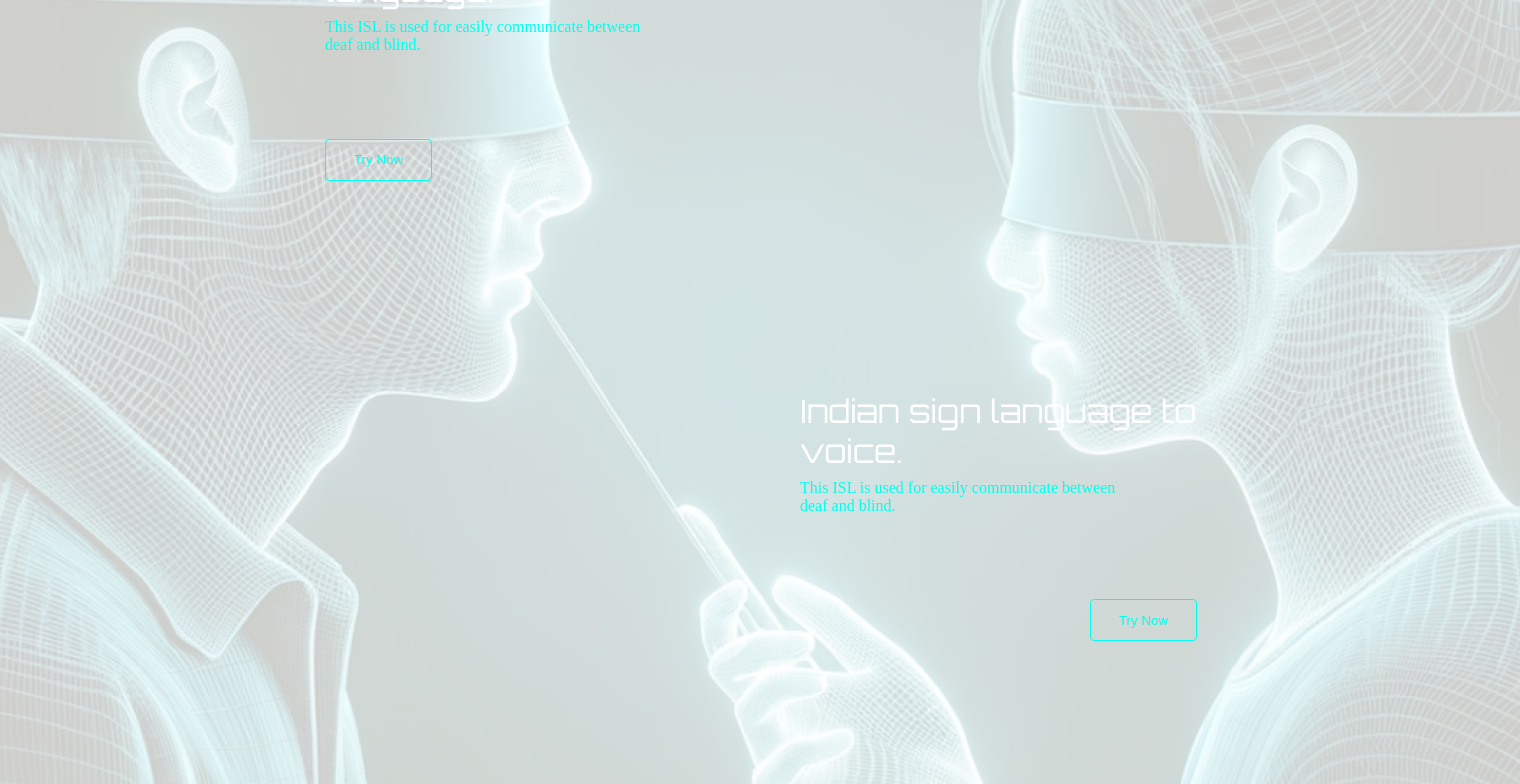
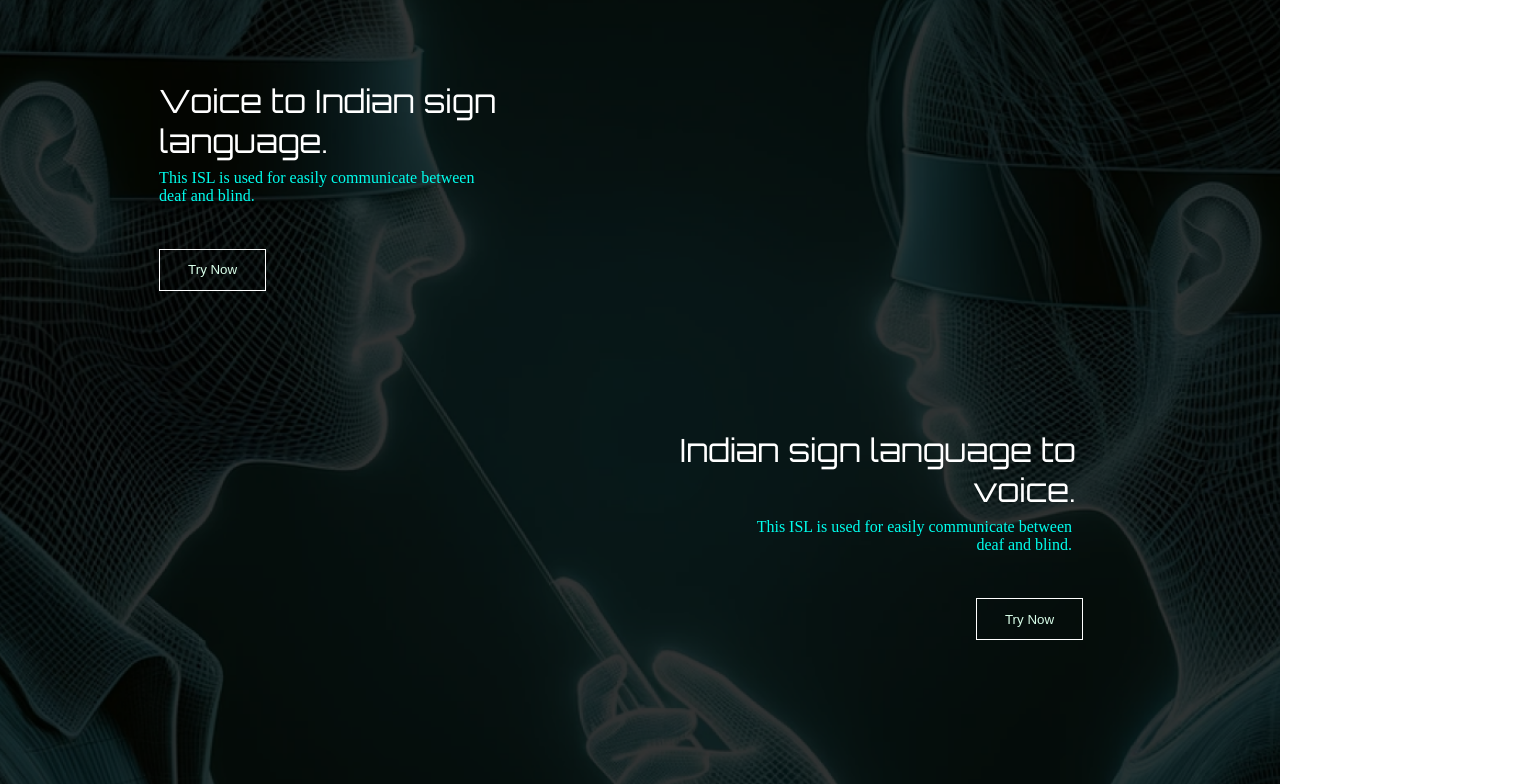
Before and after one commit to jaydeepk8/VoiceEye, a React (Vite) app: page /SecondSection in a window 1280 px wide. Shown: the part 320-1104 px from the top of the page, 1520 px wide, since content can reach past the window. Built offline with nearby package versions, Linux system fonts and the light colour scheme; a web font is replaced by a local one.

Commit message:
second section done

```diff
--- a/src/App.jsx
+++ b/src/App.jsx
@@ -6,6 +6,7 @@ import FirstSection from './pages/FirstSection';
 import Default from './pages/Default';
 import SecondSection from './pages/SecondSection';
 import Loader from './Loader';
+import TryNow from './pages/TryNow';
 
 
 import { TransitionGroup, CSSTransition } from 'react-transition-group';
@@ -25,6 +26,7 @@ function App() {
 
 
           <Route path="/SecondSection" element={<SecondSection />} />
+          <Route path="/TryNow" element={<TryNow />} />
         </Routes>
       </CSSTransition>
     </TransitionGroup>
--- a/src/pages/SecondSection.jsx
+++ b/src/pages/SecondSection.jsx
@@ -1,29 +1,18 @@
 import React from "react";
 import styled from "styled-components";
+import backgroundImage from '/assets/images/image2.png';
+
 
 const MainSection = styled.div`
-  width: 1520px;
-  height: 1270px;
+width: 100%;
+height: 1400px;
   flex-shrink: 0;
-  mix-blend-mode: hard-light;
-  position: relative; // Ensure the positioning context for the pseudo-element
-  overflow: hidden; // This will hide any part of the image that overflows the container
-  &::before {
-    content: "";
-    position: absolute;
-    top: 50%;
-    left: 50%;
-    transform: translate(-50%, -50%); // Center the image
-    min-width: 100%;
-    min-height: 100%;
-    width: auto;
-    height: auto;
-    background-image: url('/assets/images/image2.png');
-    background-size: cover; // Cover the area of the MainSection
-    background-repeat: no-repeat;
-    background-position: center; // Center the image within the MainSection
-    z-index: -1;
-  }
+  background: black url(${backgroundImage}) no-repeat center center/cover;
+  display: flex;
+  justify-content: center;
+  align-items: center;
+  position: relative;
+  overflow: hidden;
 `;
 
 const StyledLeftH2 = styled.div`
@@ -37,13 +26,13 @@ font-style: normal;
 font-weight: 400;
 line-height: normal;
 color:#FFFFFF;
-margin-top:250px;
-margin-left:325px;
+margin-top:-79%;
+margin-left:-10%;
 `;
 
 const StyledLeftH4 = styled.div`
 width: 346px;
-height: 132px;
+height: 80px;
 flex-shrink: 0;
 color: #0FE;
 font-family: K2D;
@@ -51,7 +40,9 @@ font-size: 16px;
 font-style: normal;
 font-weight: 300;
 line-height: normal;
-margin-left:325px;
+
+
+margin-left:-10%;
 `;
 
 const StyledButton1 = styled.button`
@@ -60,16 +51,20 @@ const StyledButton1 = styled.button`
   flex-shrink: 0;
   background: transparent; // Make button background transparent
   color: #00FFEE; // Text color is #00FFEE by default
-  border: 1.5px solid #00FFEE; // Set border color to #00FFEE
-  border-radius: 4px; // Rounded corners if you prefer
+  color: #D9FFEA;
+  border: 1.5px solid #FFFFFF; // Set border color to #00FFEE
+
   cursor: pointer; // Changes the cursor to signify this is a button
-  margin-left: 325px;
-  margin-top: -50px; // Adjust this value as needed to move the button up
-  transition: background-color 0.4s, color 0.4s; // Transition for smooth color change
+
+  margin-left:-10%; // Adjust this value as needed to move the button up
+
+  transition: background-color 0.6s, color 0.6s; // Transition for smooth color change
 
   &:hover {
-    background-color: #00FFEE; // Background color on hover
-    color: #FFFFFF; // Text color on hover is white
+    background-color:  #D9FFEA; // Background color on hover
+    opacity: 0.9;
+    color: black ;// Text color on hover is white
+    font-weight: bold;
   }
 `;
 
@@ -88,21 +83,24 @@ font-style: normal;
 font-weight: 400;
 line-height: normal;
 color:#FFFFFF;
-margin-top:210px;
-margin-left:800px;
+margin-top:310px;
+text-align: right;
+margin-left:100px;
 `;
 
 const StyledRightH4 = styled.div`
 width: 346px;
-height: 132px;
+height:80px;
 flex-shrink: 0;
 color: #0FE;
+text-align: right;
 font-family: K2D;
 font-size: 16px;
 font-style: normal;
 font-weight: 300;
 line-height: normal;
-margin-left:800px;
+margin-left:150px;
+
 `;
 
 const StyledButton2 = styled.button`
@@ -111,33 +109,35 @@ const StyledButton2 = styled.button`
   flex-shrink: 0;
   background: transparent; // Button background is transparent
   color: #00FFEE; // Text color is #00FFEE by default
-  border: 1.5px solid #00FFEE; // Border color is #00FFEE
-  border-radius: 4px; // Rounded corners
+  color: #D9FFEA;
+  border: 1.5px solid #FFFFFF; // Set border color to #00FFEE
   cursor: pointer; // Cursor to pointer to indicate it's a button
-  margin-left: 1090px;
-  margin-top: -50px; // Adjust this value as needed to move the button up
+  margin-left:400px;
+margin-top: 10px // Adjust this value as needed to move the button up
   transition: background-color 0.3s, color 0.3s; // Smooth transition for colors
 
   &:hover {
-    background-color: #00FFEE; // Background color on hover
-    color: #FFFFFF; // Text color on hover
+    background-color:  #D9FFEA; // Background color on hover
+    opacity: 0.9;
+    color: black ;// Text color on hover is white
+    font-weight: bold;
   }
 `;
-
 
 function SecondSection() {
   return (
     <MainSection>
-
+      <div>
         <StyledLeftH2>Voice to Indian sign language.</StyledLeftH2>
         <StyledLeftH4>This ISL is used for easily communicate between deaf and blind.</StyledLeftH4>
         <StyledButton1>Try Now</StyledButton1>
+      </div>
 
-
+      <div>
         <StyledRightH2>Indian sign language to voice.</StyledRightH2>
         <StyledRightH4>This ISL is used for easily communicate between deaf and blind.</StyledRightH4>
         <StyledButton2>Try Now</StyledButton2>
-
+      </div>
     </MainSection>
   );
 }
--- /dev/null
+++ b/src/pages/TryNow.jsx
@@ -0,0 +1,46 @@
+import React from "react";
+import styled from "styled-components";
+
+
+
+const StyledTryNow = styled.div`
+  width: 110vw;
+    height: 90vh;
+background : black;
+background-image: url('/assets/images/image2.png');
+background-repeat: no-repeat;
+background-size: cover;
+position: relative;
+
+
+
+
+
+`;
+
+
+const StyleRightLeft = styled.div`
+
+align-items: center;
+justify-content: center;
+
+background-color: white;
+top: 50%;
+
+`;
+
+
+function TryNow() {
+    return (
+        <StyledTryNow>
+
+        <StyleRightLeft>
+
+        </StyleRightLeft>
+
+
+        </StyledTryNow>
+    );
+}
+
+export default TryNow;
```
